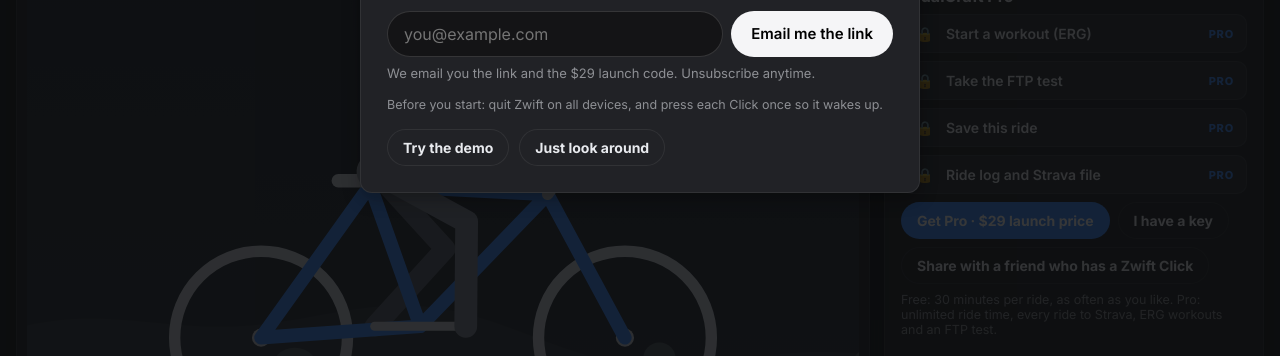
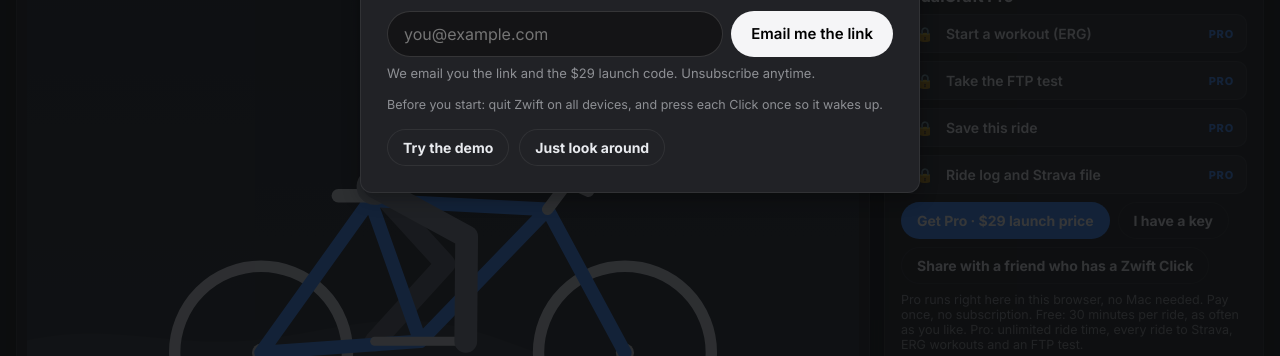
Before and after one commit to diegobruegger-prog/pedalcraft-site, a plain HTML site: page ride/index.html in a window 1280 px wide. Shown: the part 443-799 px from the top of the page. Drawn offline with Linux system fonts and the light colour scheme; animation ran at ten frames a second.

Commit message:
Ride v42: keep the no Mac needed note
Co-Authored-By: Claude Opus 5.5 <noreply@anthropic.com>

```diff
--- a/ride/app.js
+++ b/ride/app.js
@@ -905,7 +905,7 @@ function renderPro() {
   document.querySelectorAll('.lock .pro').forEach(i => i.textContent = on ? '' : 'PRO');
   $('lock-ftpset').classList.toggle('hidden', !on); $('lock-ftpset').querySelector('.t').textContent = 'FTP: ' + ride.ftp + ' W (change)';
   $('upsell-buy').classList.toggle('hidden', on); $('upsell-unlock').classList.toggle('hidden', on); $('head-buy').classList.toggle('hidden', on);
-  $('upsell-note').textContent = on ? 'Rides are saved in this browser only. Download them as .tcx and upload at strava.com/upload.' : 'Free: 30 minutes per ride, as often as you like. Pro: unlimited ride time, every ride to Strava, ERG workouts and an FTP test.';
+  $('upsell-note').textContent = on ? 'Rides are saved in this browser only. Download them as .tcx and upload at strava.com/upload.' : 'Pro runs right here in this browser, no Mac needed. Pay once, no subscription. Free: 30 minutes per ride, as often as you like. Pro: unlimited ride time, every ride to Strava, ERG workouts and an FTP test.';
 }
 // Angebot nach 3 Minuten echter Fahrt (Diego 28.10.2026): Trainer und Click funktionieren nachweislich, bester Moment fürs Angebot
 let offerOpen = false;
@@ -1075,7 +1075,7 @@ if (!hasBT) {
 if (/Bluefy/i.test(navigator.userAgent)) ping('bluefy-open');
 window.addEventListener('beforeunload', e => { if (ride.elapsed > 60 && !ride.demo && !saved) { e.preventDefault(); e.returnValue = ''; } });
 ping('visit');
-const APP_VERSION = 41; ping('v-' + APP_VERSION);   // zeigt im Besuchsverlauf, welche Version der Besucher geladen hat
+const APP_VERSION = 42; ping('v-' + APP_VERSION);   // zeigt im Besuchsverlauf, welche Version der Besucher geladen hat
 if (!hasBT) ping(/iPhone|iPad/.test(navigator.userAgent) ? 'nobt-ios' : 'nobt');
 if (EMBED) {
   // Embedded on the home page: links and connect buttons open the real app in the main window.
--- a/ride/index.html
+++ b/ride/index.html
@@ -261,6 +261,6 @@
 </div>
 <div class="toast hidden" id="toast"></div>
 
-<script type="module" src="app.js?v=41"></script>
+<script type="module" src="app.js?v=42"></script>
 </body>
 </html>
```
